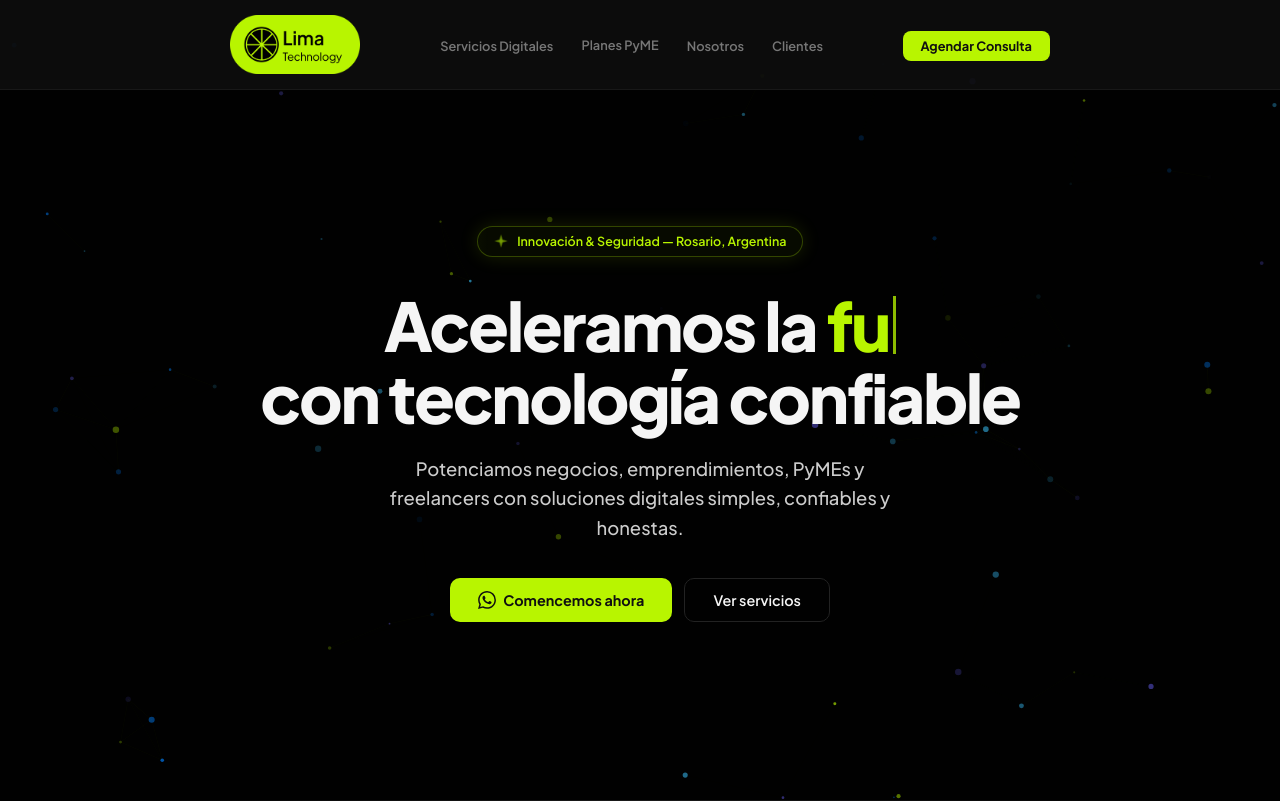
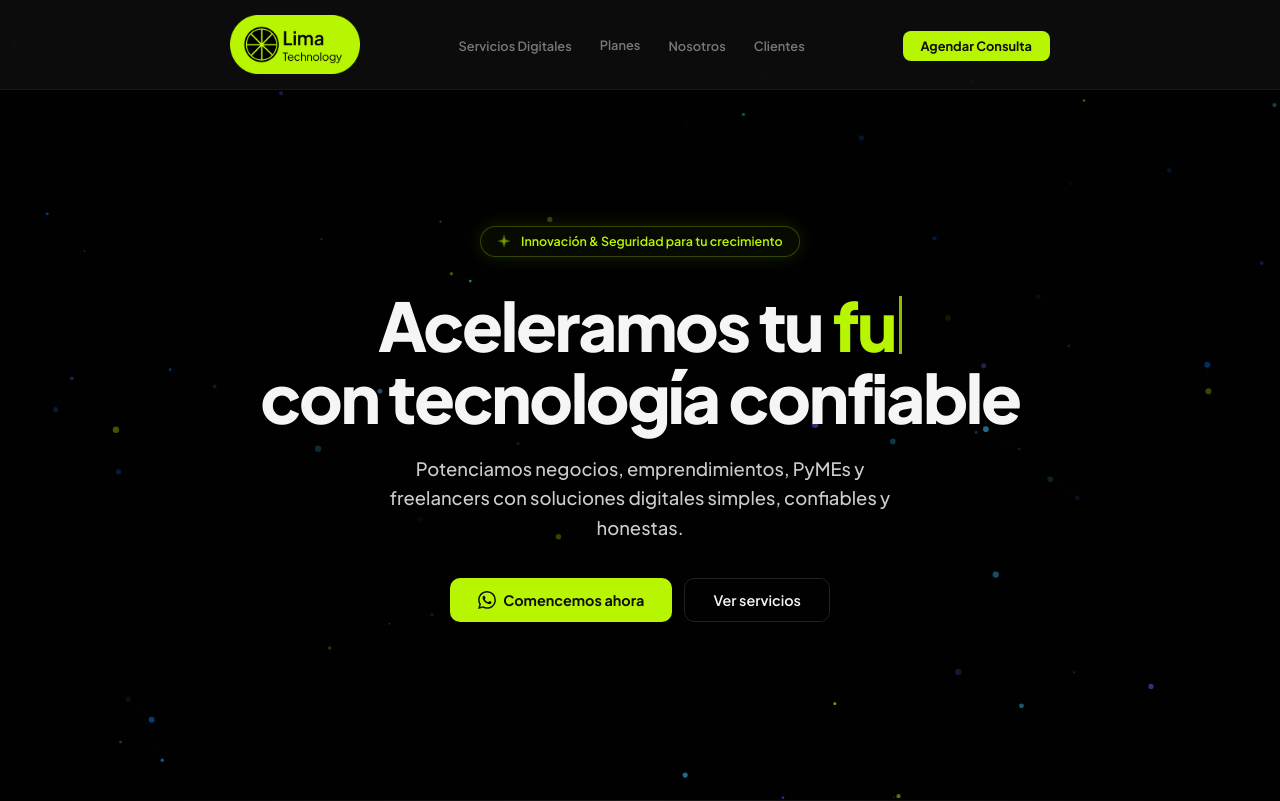
Before and after one commit to limatechnology/lima-landing-1.1, a Next.js app: page / in a window 1280 px wide. Shown: the top 801 px of the page. Built offline with nearby package versions, Linux system fonts and the light colour scheme.

Commit message:
Refine hero copy, nav labels, and plans description

```diff
--- a/app/page.js
+++ b/app/page.js
@@ -137,7 +137,7 @@ function AllPlansPage({ onBack }) {
       <div style={{ marginTop: "1.5rem" }}>
         <span className="sl">Todos los planes</span>
         <h2 className="stt">Explorá todas nuestras opciones</h2>
-        <p className="sd">Cada servicio tiene planes adaptados a tu necesidad. Sin precios en la web — consultá directamente y te armamos algo a medida.</p>
+        <p className="sd">Pensamos planes y paquetes adaptados a cada necesidad. Sin precios fijos en la web — consultanos y buscamos la mejor opción para vos.</p>
       </div>
       {allPlans.map((sec, si) => (
         <div key={si} className="allp-section">
@@ -208,7 +208,7 @@ export default function LimaTechnology() {
         <ul className="nk">
           <li><a href="#servicios" onClick={() => setMob(false)}>Servicios Digitales</a></li>
           <li className="nk-item-has-submenu">
-            <a href="#planes" onClick={() => setMob(false)}>Planes PyME</a>
+            <a href="#planes" onClick={() => setMob(false)}>Planes</a>
             <ul className="submenu">
               <li><a href="#" onClick={(e) => { e.preventDefault(); goToAllPlans(); setMob(false); }}>Ver todos los planes</a></li>
             </ul>
@@ -221,9 +221,9 @@ export default function LimaTechnology() {
       </nav>
 
       <section className="hero">
-        <div className="hp"><span className="hps">{I.spark}</span> Innovación & Seguridad — Rosario, Argentina</div>
+        <div className="hp"><span className="hps">{I.spark}</span> Innovación & Seguridad para tu crecimiento</div>
         <h1>
-          Aceleramos la <br className="mo-br" />
+          Aceleramos tu <br className="mo-br" />
           <span className="tw-word">
             <span className="sr-only">transformación digital, ciberseguridad y crecimiento de tu negocio</span>
             {typedWord}<span className="tw-cursor" />
```
